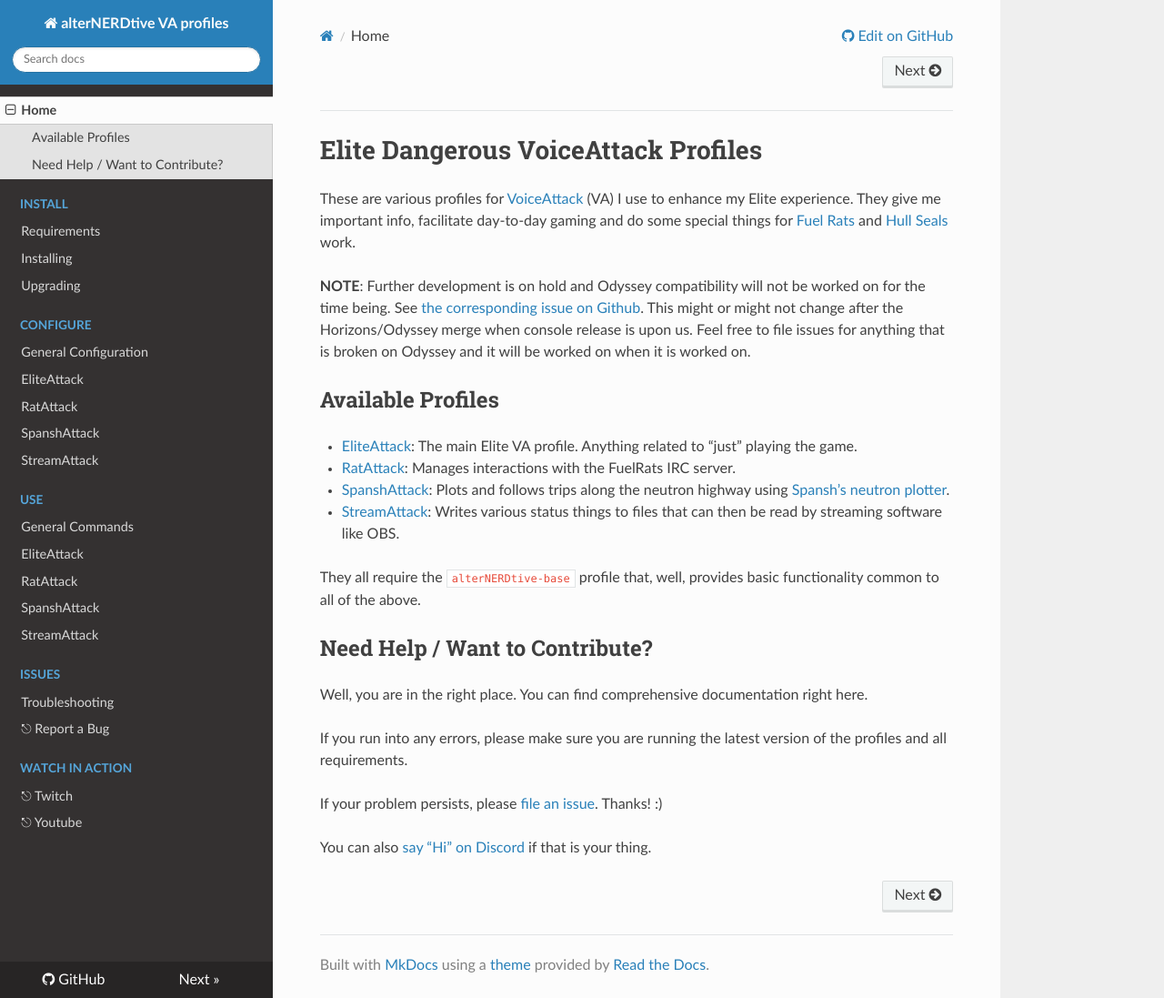
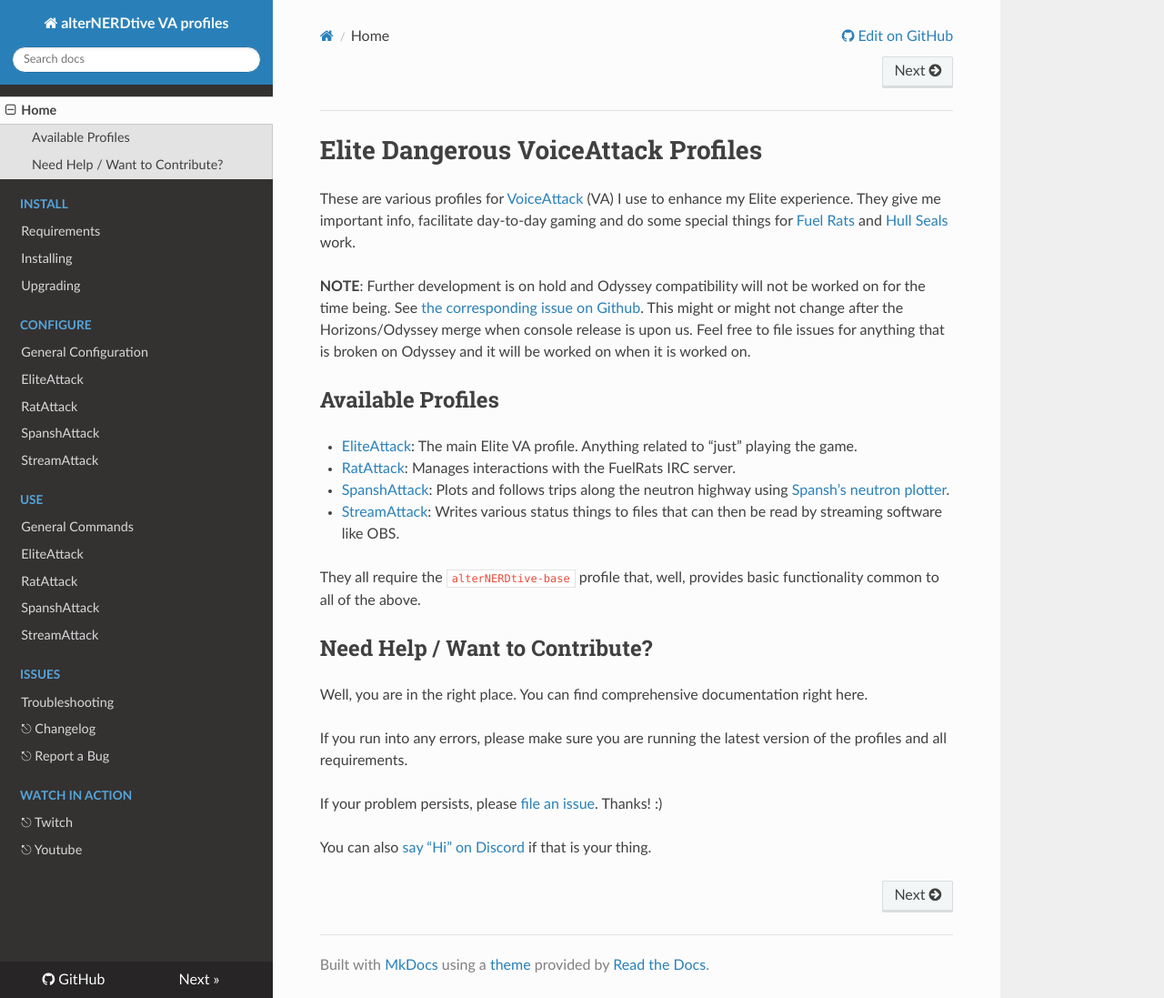
Before and after one commit to alterNERDtive/VoiceAttack-profiles, an MkDocs documentation site: the page built from docs/index.md, in a window 1280 px wide and 1097 px high. Shown: the whole window at 91% size. Built offline with MkDocs 1.6.1, drawn with Linux system fonts in a browser that asks for light colours; nearby versions of some CDN libraries.

Commit message:
docs: added link to CHANGELOG on Github

```diff
--- a/mkdocs.yml
+++ b/mkdocs.yml
@@ -43,6 +43,7 @@
     - 'Issues':
         #- 'VoiceAttack Tips': 'VoiceAttack.md'
         - 'troubleshooting.md'
+        - '⎋ Changelog': 'https://github.com/alterNERDtive/VoiceAttack-profiles/blob/release/CHANGELOG.md'
         - '⎋ Report a Bug': 'https://github.com/alterNERDtive/VoiceAttack-profiles/issues/'
     - 'Watch in Action':
         - '⎋ Twitch': 'https://twitch.tv/alterNERDtive'
```
